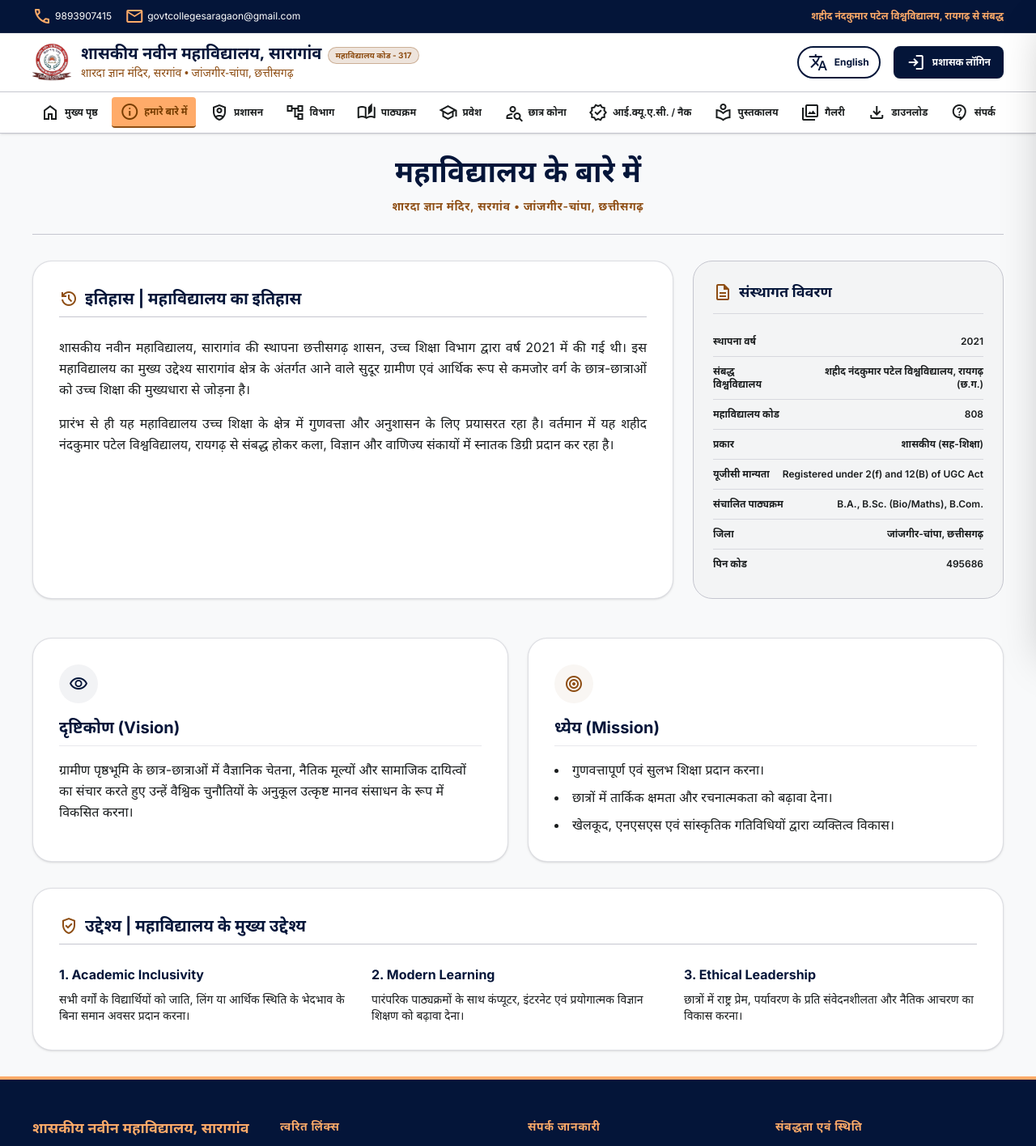
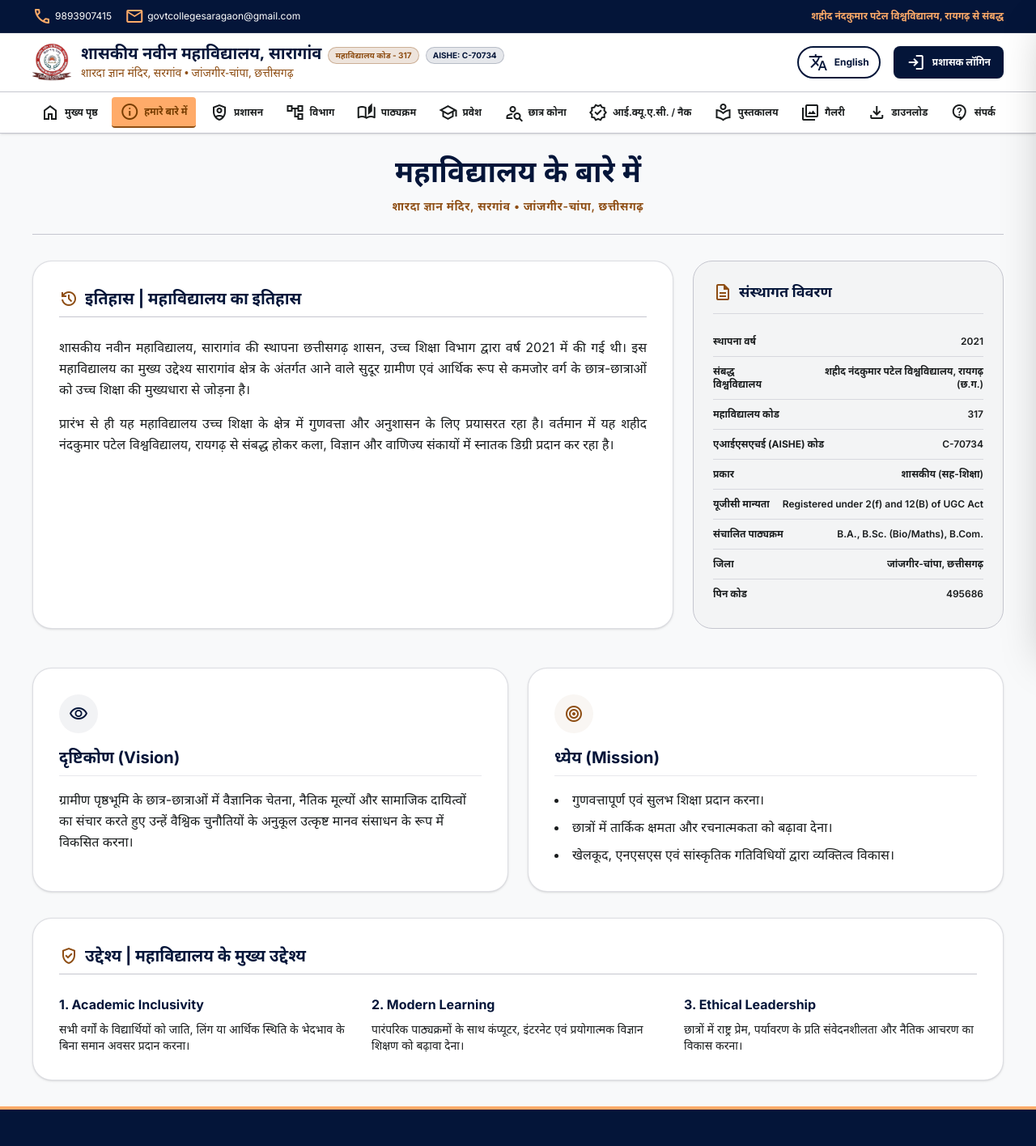
Before and after one commit to Mohanjogi99/gncs, a React (Vite) app: page /about in a window 1280 px wide. Shown: the top 1416 px of the page at 81% size. Built offline with nearby package versions, Linux system fonts and the light colour scheme.

Commit message:
feat: add AISHE Code C-70734 and update College Code to 317 in About page

```diff
--- a/src/components/Footer.jsx
+++ b/src/components/Footer.jsx
@@ -15,6 +15,9 @@ export default function Footer() {
             <span>{language === "hi" ? "शासकीय नवीन महाविद्यालय, सारागांव" : "Govt Naveen College, Saragaon"}</span>
             <span className="text-[10px] bg-white/10 text-secondary-container border border-white/20 font-bold px-2 py-0.5 rounded-full">
               {language === "hi" ? "कोड: 317" : "Code: 317"}
+            </span>
+            <span className="text-[10px] bg-white/10 text-secondary-container border border-white/20 font-bold px-2 py-0.5 rounded-full">
+              AISHE: C-70734
             </span>
           </h3>
           <p className="text-sm text-on-primary-container leading-relaxed opacity-90">
--- a/src/components/Header.jsx
+++ b/src/components/Header.jsx
@@ -77,6 +77,9 @@ export default function Header() {
                 </h1>
                 <span className="text-[10px] bg-secondary/15 text-secondary border border-secondary/35 font-bold px-2 py-0.5 rounded-full shrink-0">
                   {language === "hi" ? "महाविद्यालय कोड - 317" : "College Code - 317"}
+                </span>
+                <span className="text-[10px] bg-primary/10 text-primary border border-primary/20 font-bold px-2 py-0.5 rounded-full shrink-0">
+                  AISHE: C-70734
                 </span>
               </div>
               <p className="font-hindi text-xs sm:text-sm text-secondary font-medium leading-none mt-1">
--- a/src/pages/About.jsx
+++ b/src/pages/About.jsx
@@ -7,7 +7,8 @@ export default function About() {
   const profileDetails = [
     { labelHi: "स्थापना वर्ष", labelEn: "Established Year", value: "2021" },
     { labelHi: "संबद्ध विश्वविद्यालय", labelEn: "Affiliated University", value: language === "hi" ? "शहीद नंदकुमार पटेल विश्वविद्यालय, रायगढ़ (छ.ग.)" : "Shaheed Nandkumar Patel Vishwavidyalaya, Raigarh (C.G.)" },
-    { labelHi: "महाविद्यालय कोड", labelEn: "College Code", value: "808" },
+    { labelHi: "महाविद्यालय कोड", labelEn: "College Code", value: "317" },
+    { labelHi: "एआईएसएचई (AISHE) कोड", labelEn: "AISHE Code", value: "C-70734" },
     { labelHi: "प्रकार", labelEn: "Institution Type", value: language === "hi" ? "शासकीय (सह-शिक्षा)" : "Government (Co-Education)" },
     { labelHi: "यूजीसी मान्यता", labelEn: "UGC Status", value: "Registered under 2(f) and 12(B) of UGC Act" },
     { labelHi: "संचालित पाठ्यक्रम", labelEn: "Programs Offered", value: "B.A., B.Sc. (Bio/Maths), B.Com." },
```
